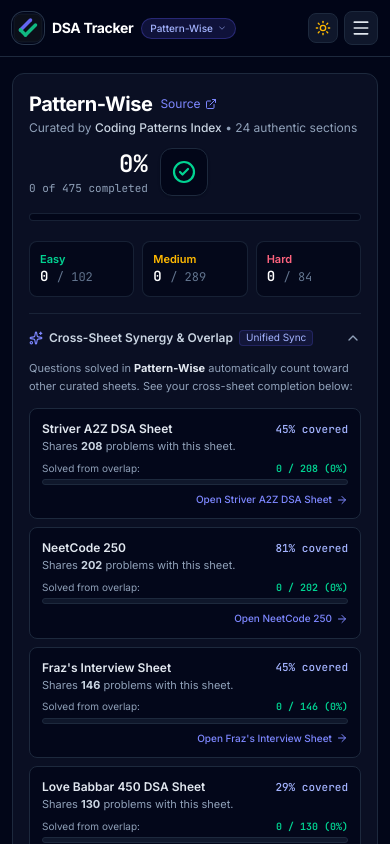
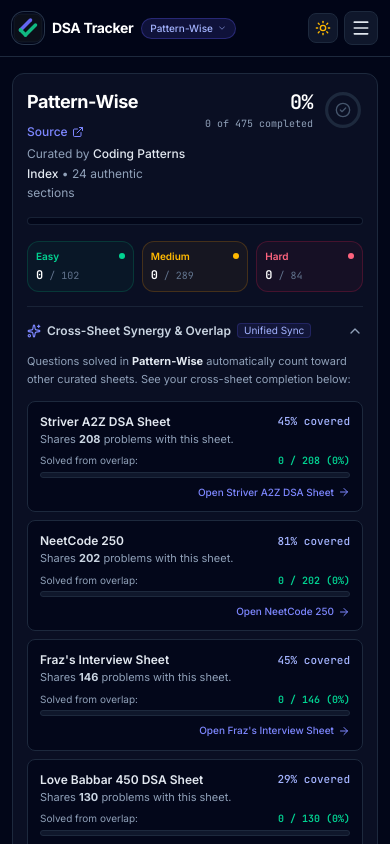
Before and after one commit to Biraj2004/DSA-Sheets-Tracker, a React (Vite) app: page / in a window 390 px wide. Shown: the top 844 px of the page. Built offline with nearby package versions, Linux system fonts and the light colour scheme.

Commit message:
refactor(ui): improve StatsCard, RevisionView, and AllProblemsView themes

```diff
--- a/src/components/StatsCard.tsx
+++ b/src/components/StatsCard.tsx
@@ -57,48 +57,79 @@
   const synergyList = getSheetSynergy(sheetData.sheet.id, progressMap);
 
   return (
-    <div className="bg-slate-900/60 border border-slate-800 rounded-xl p-4 sm:p-5 mb-5 space-y-4">
-      {/* Top Header Row */}
-      <div className="flex flex-col md:flex-row md:items-center justify-between gap-3">
-        <div>
-          <div className="flex items-center gap-2">
-            <h1 className="text-xl sm:text-2xl font-bold text-white tracking-tight">
+    <div className="bg-slate-900/60 html-light:bg-white border border-slate-800 html-light:border-slate-200 rounded-xl p-3.5 sm:p-5 mb-4 sm:mb-5 space-y-3.5 sm:space-y-4 min-w-0 max-w-full">
+      {/* Top Header Row: Balanced side-by-side on all screens */}
+      <div className="flex items-start justify-between gap-3 min-w-0">
+        <div className="min-w-0 flex-1">
+          <div className="flex flex-wrap items-center gap-2">
+            <h1 className="text-lg sm:text-2xl font-bold text-white html-light:text-slate-900 tracking-tight">
               {sheetData.sheet.name}
             </h1>
             <a
               href={sheetData.sheet.sourceUrl}
               target="_blank"
               rel="noopener noreferrer"
-              className="text-xs text-indigo-400 hover:text-indigo-300 inline-flex items-center gap-1"
+              className="text-xs text-indigo-400 hover:text-indigo-300 html-light:text-indigo-600 html-light:hover:text-indigo-700 inline-flex items-center gap-1 font-medium transition-colors"
               title="Original author syllabus"
             >
               <span>Source</span>
               <ExternalLink className="w-3 h-3" />
             </a>
           </div>
-          <p className="text-xs text-slate-400 mt-0.5">
-            Curated by <span className="text-slate-300 font-medium">{sheetData.sheet.creator}</span> • {sheetData.sections.length} authentic sections
+          <p className="text-xs text-slate-400 html-light:text-slate-500 mt-1 leading-relaxed">
+            Curated by <span className="text-slate-200 html-light:text-slate-800 font-medium">{sheetData.sheet.creator}</span> • {sheetData.sections.length} authentic sections
           </p>
         </div>
 
-        {/* Big Percentage & Completion Badge */}
-        <div className="flex items-center gap-3 self-start md:self-auto">
-          <div className="text-right">
-            <div className="text-2xl font-bold font-mono-num text-white">
+        {/* Completion Stat with SVG Progress Ring */}
+        <div className="flex items-center gap-2.5 sm:gap-3.5 shrink-0 text-right">
+          <div>
+            <div className="text-xl sm:text-2xl font-bold font-mono-num text-white html-light:text-slate-900 tracking-tight">
               {percent}%
             </div>
-            <div className="text-[11px] text-slate-400 font-mono-num">
+            <div className="text-[10px] sm:text-[11px] text-slate-400 html-light:text-slate-500 font-mono-num whitespace-nowrap">
               {solved} of {total} completed
             </div>
           </div>
-          <div className="w-12 h-12 rounded-xl bg-slate-950 border border-slate-800 flex items-center justify-center text-emerald-400 shadow-sm">
-            <CheckCircle2 className="w-6 h-6 stroke-[2.2]" />
+          <div className="relative w-10 h-10 sm:w-11 sm:h-11 flex items-center justify-center shrink-0">
+            <svg className="w-full h-full -rotate-90" viewBox="0 0 44 44">
+              <circle
+                cx="22"
+                cy="22"
+                r="18"
+                className="stroke-slate-800 html-light:stroke-slate-200 fill-none"
+                strokeWidth="3.5"
+              />
+              <circle
+                cx="22"
+                cy="22"
+                r="18"
+                className={`fill-none transition-all duration-500 ${
+                  percent === 100
+                    ? 'stroke-emerald-400'
+                    : 'stroke-indigo-500'
+                }`}
+                strokeWidth="3.5"
+                strokeDasharray={113}
+                strokeDashoffset={113 - (113 * Math.min(Math.max(percent, 0), 100)) / 100}
+                strokeLinecap="round"
+              />
+            </svg>
+            <div className="absolute inset-0 flex items-center justify-center">
+              <CheckCircle2
+                className={`w-4 h-4 sm:w-5 sm:h-5 transition-colors ${
+                  percent === 100
+                    ? 'text-emerald-400'
+                    : 'text-slate-600 html-light:text-slate-400'
+                }`}
+              />
+            </div>
           </div>
         </div>
       </div>
 
       {/* Main Overall Progress Bar */}
-      <div className="w-full h-2 rounded-full bg-slate-950 overflow-hidden border border-slate-800/80">
+      <div className="w-full h-2 rounded-full bg-slate-950 html-light:bg-slate-200 overflow-hidden border border-slate-800/80 html-light:border-slate-200">
         <div
           className="h-full bg-linear-to-r from-indigo-500 to-emerald-500 transition-all duration-500"
           style={{ width: `${percent}%` }}
@@ -106,34 +137,52 @@
       </div>
 
       {/* Difficulty Breakdown Badges & Quick Step Jump */}
-      <div className="flex flex-col sm:flex-row items-stretch sm:items-center justify-between gap-3 pt-1">
+      <div className="flex flex-col sm:flex-row items-stretch sm:items-center justify-between gap-2.5 sm:gap-3 pt-0.5">
         {/* Difficulty 3-Pills */}
         <div className="grid grid-cols-3 gap-2 flex-1 text-xs">
-          <div className="bg-slate-950/70 border border-slate-800/80 rounded-lg p-2.5">
-            <span className="text-emerald-400 font-semibold block text-[11px]">Easy</span>
-            <span className="text-white font-mono-num font-bold text-sm">
-              {easySolved} <span className="text-slate-500 text-xs font-normal">/ {easyTotal}</span>
-            </span>
+          <div className="bg-emerald-500/5 html-light:bg-emerald-50/60 border border-emerald-500/20 html-light:border-emerald-200 rounded-xl p-2 sm:p-2.5 flex flex-col justify-between transition-colors">
+            <div className="flex items-center justify-between">
+              <span className="text-emerald-400 html-light:text-emerald-700 font-semibold text-[10px] sm:text-[11px]">Easy</span>
+              <span className="w-1.5 h-1.5 rounded-full bg-emerald-400" />
+            </div>
+            <div className="mt-1">
+              <span className="text-white html-light:text-slate-900 font-mono-num font-bold text-xs sm:text-sm">
+                {easySolved}
+              </span>
+              <span className="text-slate-500 html-light:text-slate-400 text-[10px] sm:text-xs font-mono-num"> / {easyTotal}</span>
+            </div>
           </div>
-          <div className="bg-slate-950/70 border border-slate-800/80 rounded-lg p-2.5">
-            <span className="text-amber-400 font-semibold block text-[11px]">Medium</span>
-            <span className="text-white font-mono-num font-bold text-sm">
-              {medSolved} <span className="text-slate-500 text-xs font-normal">/ {medTotal}</span>
-            </span>
+
+          <div className="bg-amber-500/5 html-light:bg-amber-50/60 border border-amber-500/20 html-light:border-amber-200 rounded-xl p-2 sm:p-2.5 flex flex-col justify-between transition-colors">
+            <div className="flex items-center justify-between">
+              <span className="text-amber-400 html-light:text-amber-700 font-semibold text-[10px] sm:text-[11px]">Medium</span>
+              <span className="w-1.5 h-1.5 rounded-full bg-amber-400" />
+            </div>
+            <div className="mt-1">
+              <span className="text-white html-light:text-slate-900 font-mono-num font-bold text-xs sm:text-sm">
+                {medSolved}
+              </span>
+              <span className="text-slate-500 html-light:text-slate-400 text-[10px] sm:text-xs font-mono-num"> / {medTotal}</span>
+            </div>
           </div>
-          <div className="bg-slate-950/70 border border-slate-800/80 rounded-lg p-2.5">
-            <span className="text-rose-400 font-semibold block text-[11px]">Hard</span>
-            <span className="text-white font-mono-num font-bold text-sm">
-              {hardSolved} <span className="text-slate-500 text-xs font-normal">/ {hardTotal}</span>
-            </span>
+
+          <div className="bg-rose-500/5 html-light:bg-rose-50/60 border border-rose-500/20 html-light:border-rose-200 rounded-xl p-2 sm:p-2.5 flex flex-col justify-between transition-colors">
+            <div className="flex items-center justify-between">
+              <span className="text-rose-400 html-light:text-rose-700 font-semibold text-[10px] sm:text-[11px]">Hard</span>
+              <span className="w-1.5 h-1.5 rounded-full bg-rose-400" />
+            </div>
+            <div className="mt-1">
+              <span className="text-white html-light:text-slate-900 font-mono-num font-bold text-xs sm:text-sm">
+                {hardSolved}
+              </span>
+              <span className="text-slate-500 html-light:text-slate-400 text-[10px] sm:text-xs font-mono-num"> / {hardTotal}</span>
+            </div>
           </div>
-        </div>
-
-        {/* Quick Jump Dropdown */}
+        </div>        {/* Quick Jump Dropdown */}
         {onJumpToSection && sheetData.sections.length > 1 && (
           <div className="sm:w-56 shrink-0">
             <div className="relative">
-              <ListFilter className="w-3.5 h-3.5 text-slate-400 absolute left-2.5 top-1/2 -translate-y-1/2 pointer-events-none" />
+              <ListFilter className="w-3.5 h-3.5 text-slate-400 html-light:text-slate-500 absolute left-2.5 top-1/2 -translate-y-1/2 pointer-events-none" />
               <select
                 onChange={(e) => {
                   if (e.target.value) {
@@ -141,10 +190,10 @@
                   }
                 }}
                 defaultValue=""
-                className="w-full pl-8 pr-3 py-2 bg-slate-950 border border-slate-800 rounded-lg text-xs text-slate-200 focus:outline-none focus:border-indigo-500 transition-colors cursor-pointer"
+                className="w-full pl-8 pr-3 py-2 bg-slate-950 html-light:bg-white border border-slate-800 html-light:border-slate-300 rounded-lg text-xs text-slate-200 html-light:text-slate-800 focus:outline-none focus:border-indigo-500 transition-colors cursor-pointer"
               >
                 <option value="" disabled>
-                  Jump to section...
+                  Jump to section…
                 </option>
                 {sheetData.sections
                   .filter((sec) => sheetData.items.some((i) => i.sectionId === sec.id))
@@ -162,29 +211,29 @@
       {/* ------------------------------------------------------------- */}
       {/* Cross-Sheet Synergy & Overlap Card */}
       {/* ------------------------------------------------------------- */}
-      <div className="border-t border-slate-800/80 pt-3">
+      <div className="border-t border-slate-800/80 html-light:border-slate-200 pt-3">
         <button
           onClick={() => setShowSynergy(!showSynergy)}
-          className="w-full flex items-center justify-between text-xs text-slate-300 hover:text-white py-1 transition-colors"
+          className="w-full flex items-center justify-between text-xs text-slate-300 hover:text-white html-light:text-slate-700 html-light:hover:text-slate-900 py-1 transition-colors"
         >
           <div className="flex items-center gap-1.5 font-semibold">
             <Sparkles className="w-3.5 h-3.5 text-indigo-400" />
             <span>Cross-Sheet Synergy & Overlap</span>
-            <span className="px-1.5 py-0.2 rounded text-[10px] bg-indigo-500/10 text-indigo-300 border border-indigo-500/20 font-normal">
+            <span className="px-1.5 py-0.2 rounded text-[10px] bg-indigo-500/10 html-light:bg-indigo-50 text-indigo-300 html-light:text-indigo-700 border border-indigo-500/20 html-light:border-indigo-200 font-normal">
               Unified Sync
             </span>
           </div>
           {showSynergy ? (
-            <ChevronUp className="w-4 h-4 text-slate-400" />
+            <ChevronUp className="w-4 h-4 text-slate-400 html-light:text-slate-500" />
           ) : (
-            <ChevronDown className="w-4 h-4 text-slate-400" />
+            <ChevronDown className="w-4 h-4 text-slate-400 html-light:text-slate-500" />
           )}
         </button>
 
         {showSynergy && (
           <div className="mt-2.5 space-y-2">
-            <p className="text-[11px] text-slate-400 leading-relaxed">
-              Questions solved in <strong className="text-slate-200">{sheetData.sheet.name}</strong> automatically count toward other curated sheets. See your cross-sheet completion below:
+            <p className="text-[11px] text-slate-400 html-light:text-slate-600 leading-relaxed">
+              Questions solved in <strong className="text-slate-200 html-light:text-slate-800">{sheetData.sheet.name}</strong> automatically count toward other curated sheets. See your cross-sheet completion below:
             </p>
 
             <div className="grid grid-cols-1 sm:grid-cols-2 gap-2 pt-1">
@@ -197,31 +246,31 @@
                 return (
                   <div
                     key={syn.targetSheetId}
-                    className="bg-slate-950/80 border border-slate-800 rounded-lg p-3 text-xs flex flex-col justify-between gap-2 hover:border-slate-700 transition-colors synergy-card"
+                    className="bg-slate-950/80 html-light:bg-slate-50 border border-slate-800 html-light:border-slate-200 rounded-lg p-3 text-xs flex flex-col justify-between gap-2 hover:border-slate-700 html-light:hover:border-slate-300 transition-colors synergy-card"
                   >
                     <div>
                       <div className="flex items-center justify-between gap-2">
-                        <span className="font-semibold text-slate-200">
+                        <span className="font-semibold text-slate-200 html-light:text-slate-900">
                           {syn.targetSheetName}
                         </span>
-                        <span className="text-[11px] text-indigo-300 font-mono-num font-medium">
+                        <span className="text-[11px] text-indigo-300 html-light:text-indigo-600 font-mono-num font-medium">
                           {syn.percentageOfTarget}% covered
                         </span>
                       </div>
-                      <p className="text-[11px] text-slate-400 mt-0.5">
-                        Shares <strong className="text-slate-300">{syn.sharedCount}</strong> problems with this sheet.
+                      <p className="text-[11px] text-slate-400 html-light:text-slate-600 mt-0.5">
+                        Shares <strong className="text-slate-300 html-light:text-slate-800">{syn.sharedCount}</strong> problems with this sheet.
                       </p>
                     </div>
 
                     {/* Progress Bar for Shared Problems */}
                     <div>
-                      <div className="flex items-center justify-between text-[10px] text-slate-400 mb-1">
+                      <div className="flex items-center justify-between text-[10px] text-slate-400 html-light:text-slate-600 mb-1">
                         <span>Solved from overlap:</span>
-                        <span className="font-mono-num text-emerald-400 font-semibold">
+                        <span className="font-mono-num text-emerald-400 html-light:text-emerald-600 font-semibold">
                           {syn.solvedSharedCount} / {syn.sharedCount} ({synPercent}%)
                         </span>
                       </div>
-                      <div className="w-full h-1.5 rounded-full bg-slate-900 overflow-hidden border border-slate-800">
+                      <div className="w-full h-1.5 rounded-full bg-slate-900 html-light:bg-slate-200 overflow-hidden border border-slate-800 html-light:border-slate-300">
                         <div
                           className="h-full bg-emerald-500 transition-all duration-300"
                           style={{ width: `${synPercent}%` }}
```
Also changed, not shown: src/components/AllProblemsView.tsx (+16 -12 lines), src/components/RevisionView.tsx (+25 -6 lines).
